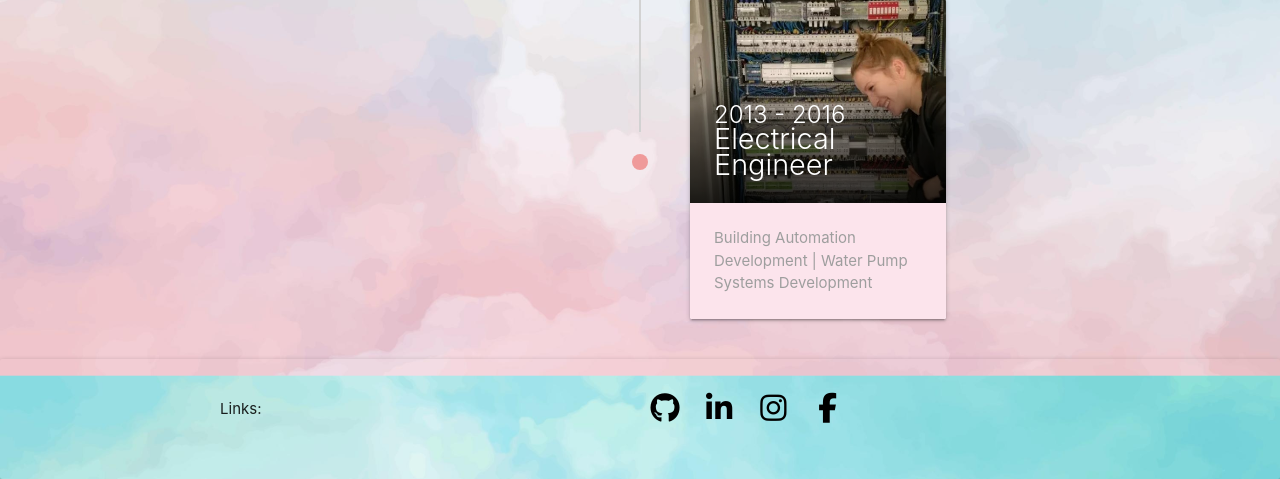
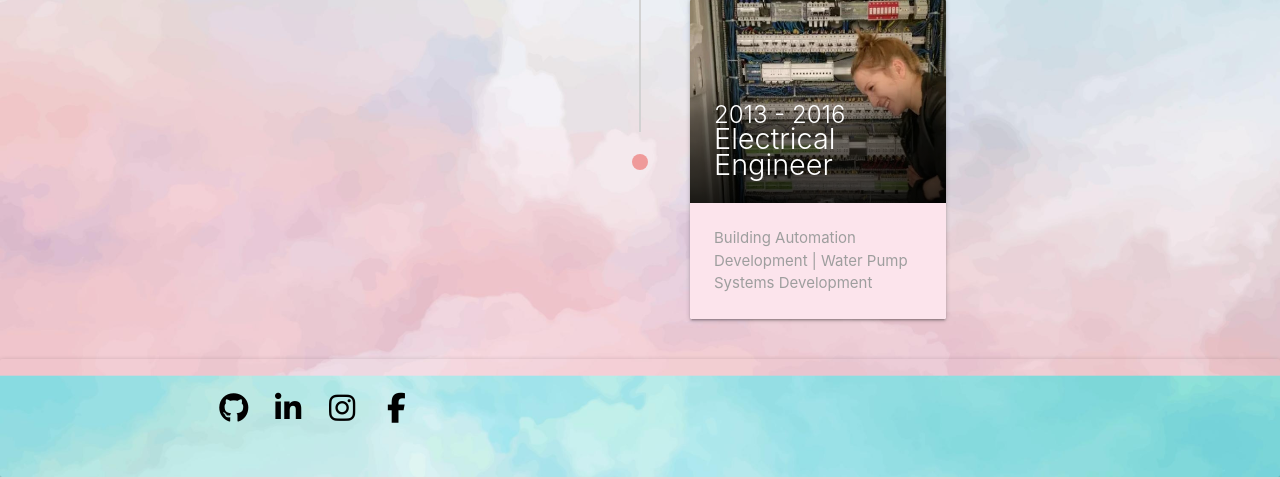
Before and after one commit to diana2granat/portfolio, a Django app: page / in a window 1280 px wide. Shown: the part 1331-1810 px from the top of the page. Run offline with Django 5.2, Linux system fonts and the light colour scheme.

Commit message:
footer changes2

```diff
--- a/portfolioapp/templates/about.html
+++ b/portfolioapp/templates/about.html
@@ -140,9 +140,6 @@
       <footer class="footer">
         <div class="container">
           <div class="row">
-            <div class="col m6">
-              <p>Links:</p>
-            </div>
             <div id="socialbuttons">
               <a href="https://github.com/diana2granat" target="_blank" class="fab fa-github fa-2x"></a>
               <a href="https://www.linkedin.com/in/diana-granat-7181581a0/" target="_blank" class="fab fa-linkedin-in fa-2x"></a>
```
